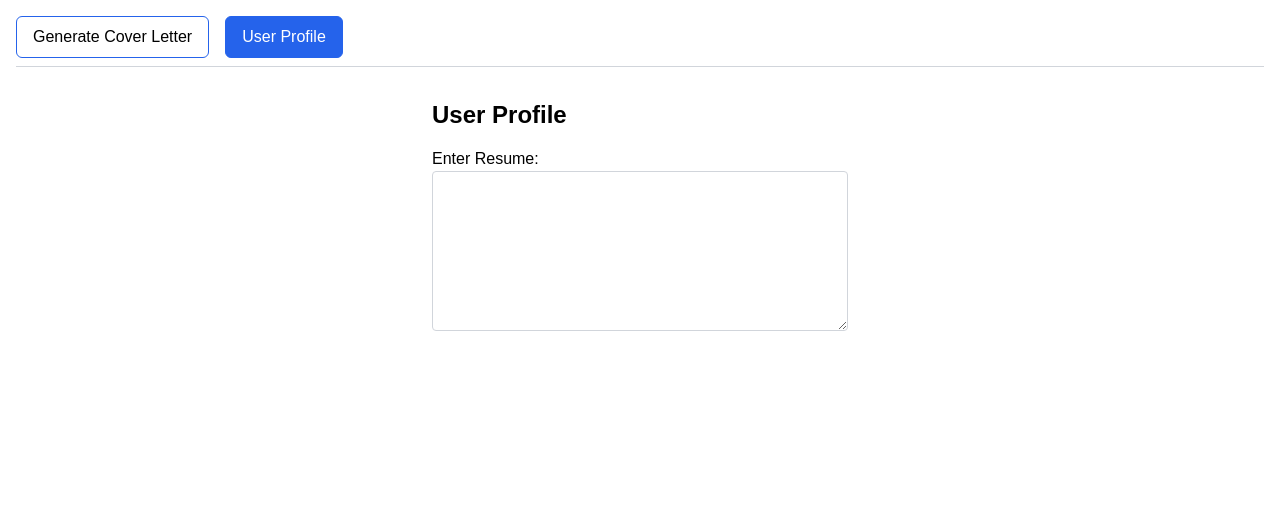
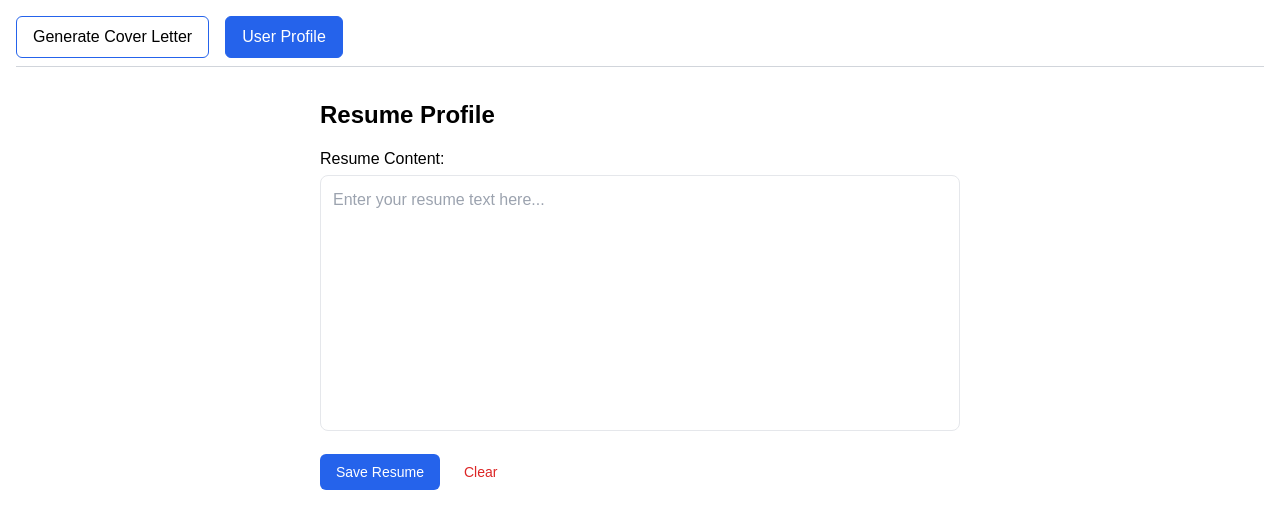
Before and after one commit to Praneeth003/CoverLetter.AI, a React (Vite) app in the folder frontend/: page / in a window 1280 px wide. Both pictures are taken after a click on the button "User Profile". Shown: the top 528 px of the page. Built offline with nearby package versions, Linux system fonts and the light colour scheme; no server answers.

Commit message:
check the resume existence in the browser storage

```diff
--- a/frontend/src/components/UserProfile.tsx
+++ b/frontend/src/components/UserProfile.tsx
@@ -1,90 +1,100 @@
-import { useState, useEffect, useRef } from "react";
+import { useState, useEffect } from "react";
 
 export default function UserProfile() {
-  const [resume, setResume] = useState<string | null>(null);
-  const [storedResume, setStoredResume] = useState<string | null>(null);
-  const keepAliveRef = useRef<number | null>(null);
+  const [resumeText, setResumeText] = useState("");
+  const [saveStatus, setSaveStatus] = useState<"idle" | "saving" | "saved" | "error">("idle");
 
-  // Keep extension context alive
-  useEffect(() => {
-    keepAliveRef.current = setInterval(() => {
-      chrome.runtime.sendMessage({ type: "KEEP_ALIVE" });
-    }, 15000);
-
-    return () => {
-      if (keepAliveRef.current) clearInterval(keepAliveRef.current);
-    };
-  }, []);
-
-  // Load stored resume
+  // Load saved resume on component mount
   useEffect(() => {
     chrome.runtime.sendMessage(
       { type: "GET_RESUME" },
       (response) => {
-        if (response?.success && response.data) {
-          setStoredResume(response.data);
-          setResume(response.data);
+        if (response.success) {
+          setResumeText(response.resume);
+          setSaveStatus(response.resume ? "saved" : "idle");
         }
       }
     );
   }, []);
 
-  const handleResumeChange = (event: React.ChangeEvent<HTMLTextAreaElement>) => {
-    const newResume = event.target.value;
-    setResume(newResume);
-
+  const handleSave = () => {
+    setSaveStatus("saving");
     chrome.runtime.sendMessage(
-      { type: "STORE_RESUME", data: newResume },
+      { type: "UPDATE_RESUME", text: resumeText },
       (response) => {
-        if (response?.success) {
-          setStoredResume(newResume);
+        if (response.success) {
+          setSaveStatus("saved");
+          setTimeout(() => setSaveStatus("idle"), 2000);
+        } else {
+          setSaveStatus("error");
         }
       }
     );
   };
 
-  const handleRemoveResume = () => {
+  const handleClear = () => {
     chrome.runtime.sendMessage(
-      { type: "REMOVE_RESUME" },
+      { type: "CLEAR_RESUME" },
       (response) => {
-        if (response?.success) {
-          setResume(null);
-          setStoredResume(null);
+        if (response.success) {
+          setResumeText("");
+          setSaveStatus("idle");
         }
       }
     );
   };
 
   return (
-    <div className="p-4 max-w-md mx-auto">
-      <h1 className="text-2xl font-bold mb-4">User Profile</h1>
+    <div className="p-4 max-w-2xl mx-auto">
+      <h1 className="text-2xl font-bold mb-4">Resume Profile</h1>
+
       <div className="mb-4">
         <label className="block mb-2 font-medium">
-          Enter Resume:
+          Resume Content:
           <textarea
-            value={resume || ''}
-            onChange={handleResumeChange}
-            className="w-full h-40 p-2 border border-gray-300 rounded"
+            value={resumeText}
+            onChange={(e) => {
+              setResumeText(e.target.value);
+              if (saveStatus === "saved") setSaveStatus("idle");
+            }}
+            className="w-full mt-1 p-3 border rounded-lg h-64 resize-none
+              focus:ring-2 focus:ring-blue-500 focus:border-transparent
+              transition-all duration-200"
+            placeholder="Enter your resume text here..."
           />
         </label>
       </div>
 
-      {storedResume && (
-        <div className="mt-4 p-4 bg-gray-50 rounded-lg">
-          <p className="text-sm font-medium">
-            Stored Resume:
-          </p>
-          <pre className="whitespace-pre-wrap">{storedResume}</pre>
-          <div className="mt-2 flex gap-2">
-            <button
-              onClick={handleRemoveResume}
-              className="px-3 py-1 text-sm text-red-600 hover:text-red-800"
-            >
-              Remove
-            </button>
-          </div>
+      <div className="flex gap-3 justify-between items-center">
+        <div className="flex gap-2">
+          <button
+            onClick={handleSave}
+            disabled={saveStatus === "saving" || saveStatus === "saved"}
+            className={`px-4 py-2 rounded-md text-sm font-medium
+              ${saveStatus === "saving" ? "bg-blue-400 cursor-wait" :
+               saveStatus === "saved" ? "bg-green-500" :
+               "bg-blue-600 hover:bg-blue-700"} text-white`}
+          >
+            {saveStatus === "saving" ? "Saving..." :
+             saveStatus === "saved" ? "Saved!" :
+             "Save Resume"}
+          </button>
+
+          <button
+            onClick={handleClear}
+            className="px-4 py-2 text-sm font-medium text-red-600
+              hover:bg-red-50 rounded-md"
+          >
+            Clear
+          </button>
         </div>
-      )}
+
+        {saveStatus === "error" && (
+          <span className="text-red-500 text-sm">
+            Error saving resume. Please try again.
+          </span>
+        )}
+      </div>
     </div>
   );
 }
```
Also changed, not shown: frontend/public/background.js (+25 -51 lines).
